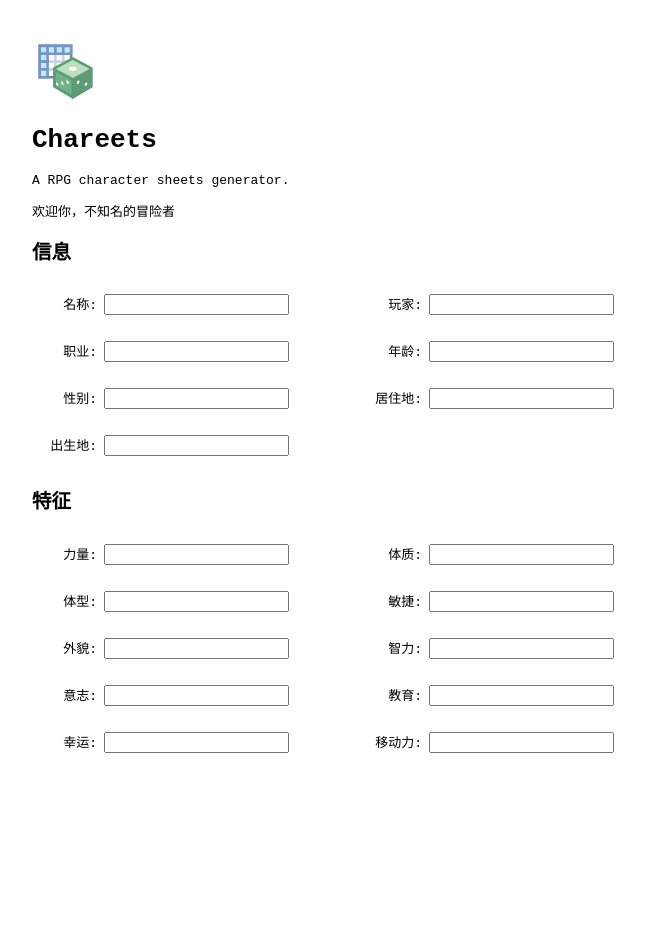
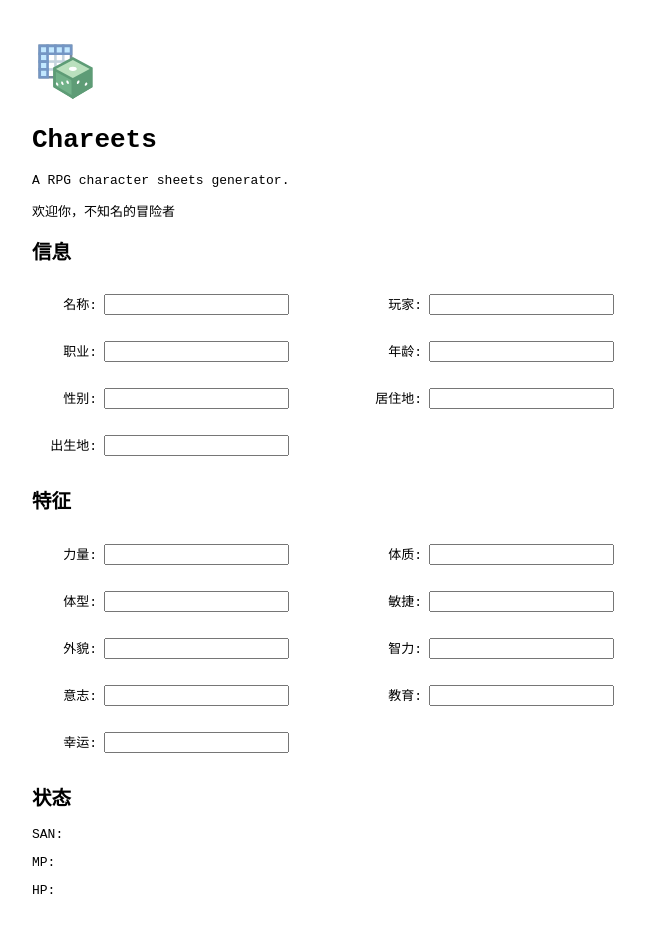
Before and after one commit to quanbrew/chareets, a React (Create React App) app: page / in a window 1280 px wide. Shown: the top 932 px of the page, without its empty margins (283-928 px from the left). Before the commit the page ends 805 px from the top, so only its background shows below. Built offline with nearby package versions, Linux system fonts and the light colour scheme; the HTML template or start-up script is replaced by a standard one.

Commit message:
simple status

```diff
--- a/package.json
+++ b/package.json
@@ -3,9 +3,11 @@
   "version": "0.1.0",
   "private": true,
   "dependencies": {
+    "@types/react-select": "^2.0.2",
     "react": "^16.4.2",
     "react-dom": "^16.4.2",
-    "react-scripts-ts": "2.17.0"
+    "react-scripts-ts": "2.17.0",
+    "react-select": "^2.0.0"
   },
   "scripts": {
     "start": "react-scripts-ts start",
--- a/src/App.tsx
+++ b/src/App.tsx
@@ -3,8 +3,9 @@ import './App.css';
 
 import logo from './logo.svg';
 import Information from './Information';
-import {CharacterData, SheetContext} from './CharacterData';
+import {CharacterData} from './CharacterData';
 import Characteristics from './Characteristics';
+import Status from './Status';
 
 
 class App extends React.Component<{}, CharacterData> {
@@ -24,14 +25,13 @@ class App extends React.Component<{}, CharacterData> {
             A RPG character sheets generator.
           </p>
           <p>欢迎你，{this.state.information.name === "" ? "不知名的冒险者" : this.state.information.name}</p>
-          <SheetContext.Provider value={this.state}>
           <Information updater={(next) => {
             this.setState({information: next})
           }}/>
           <Characteristics updater={(next) => {
             this.setState({characteristics: next})
           }}/>
-          </SheetContext.Provider>
+          <Status characteristics={this.state.characteristics}/>
         </div>
       </React.StrictMode>
     );
--- a/src/Characteristics.tsx
+++ b/src/Characteristics.tsx
@@ -34,7 +34,6 @@ export class CharacteristicsData {
   pow?: number;
   edu?: number;
   luck?: number;
-  mov?: number;
 }
 
 
@@ -61,7 +60,6 @@ class Characteristics extends React.Component<Props, CharacteristicsData> {
       ["pow", "意志"],
       ["edu", "教育"],
       ["luck", "幸运"],
-      ["mov", "移动力"],
     ];
 
     const field = (item: Item) => {
--- /dev/null
+++ b/src/Status.tsx
@@ -0,0 +1,68 @@
+import * as React from 'react';
+import {CharacteristicsData} from "./Characteristics";
+import {div} from "./utils";
+
+// import Select from 'react-select';
+
+
+interface Props {
+  characteristics: CharacteristicsData;
+}
+
+
+export class StatusData {
+  san?: number;
+  mp?: number;
+  hp?: number;
+  status: Array<string>;
+
+
+  constructor() {
+    this.status = [];
+  }
+}
+
+
+export class Status extends React.Component<Props, StatusData> {
+  constructor(props: Props) {
+    super(props);
+    this.state = new StatusData();
+  }
+
+  render() {
+
+    return (
+      <div className="status">
+        <h2>状态</h2>
+        <p>SAN: {this.san()}</p>
+        <p>MP: {this.mp()}</p>
+        <p>HP: {this.hp()}</p>
+      </div>
+    );
+  }
+
+  private san(): number | undefined {
+    return this.props.characteristics.pow
+  }
+
+  private mp(): number | undefined {
+    const pow = this.props.characteristics.pow;
+    if (pow === undefined) {
+      return pow;
+    }
+    return div(pow, 5);
+  }
+
+  private hp(): number | undefined {
+    const siz = this.props.characteristics.siz;
+    const con = this.props.characteristics.con;
+    if (siz === undefined || con === undefined) {
+      return
+    }
+    else {
+      return Math.floor((siz + con) / 10);
+    }
+  }
+}
+
+export default Status;
--- a/src/fields/BasicField.tsx
+++ b/src/fields/BasicField.tsx
@@ -6,7 +6,9 @@ class Props {
   type?: string;
   value?: string;
   className?: string;
+  placeholder?: string;
   updater: (value: string) => void;
+
 }
 
 
@@ -27,7 +29,7 @@ class BasicField extends React.Component<Props, {}> {
     return (
       <p className={this.props.className}>
         {label}
-        <input name={id} type={type} id={id} value={value} onChange={update}/>
+        <input name={id} type={type} id={id} value={value} onChange={update} placeholder={this.props.placeholder}/>
       </p>
     );
   }
--- /dev/null
+++ b/src/utils.ts
@@ -0,0 +1,6 @@
+export function div(a: number, b: number): number {
+  if (b === 0) {
+    return 0;
+  }
+  return Math.floor(a / b);
+}
```
Also changed, not shown: 1 other file (tests, documents, lock files or other folders). Lines whose indentation alone changed are shown as unchanged.
